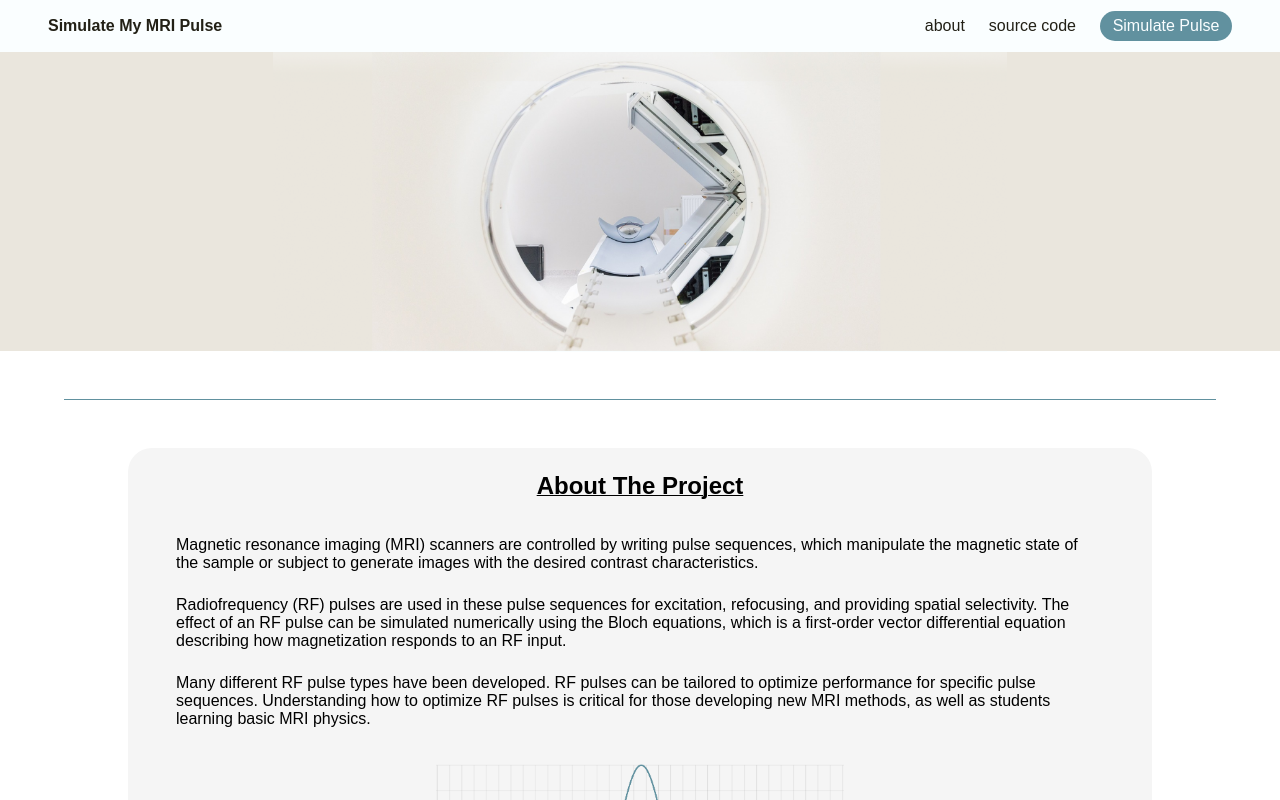
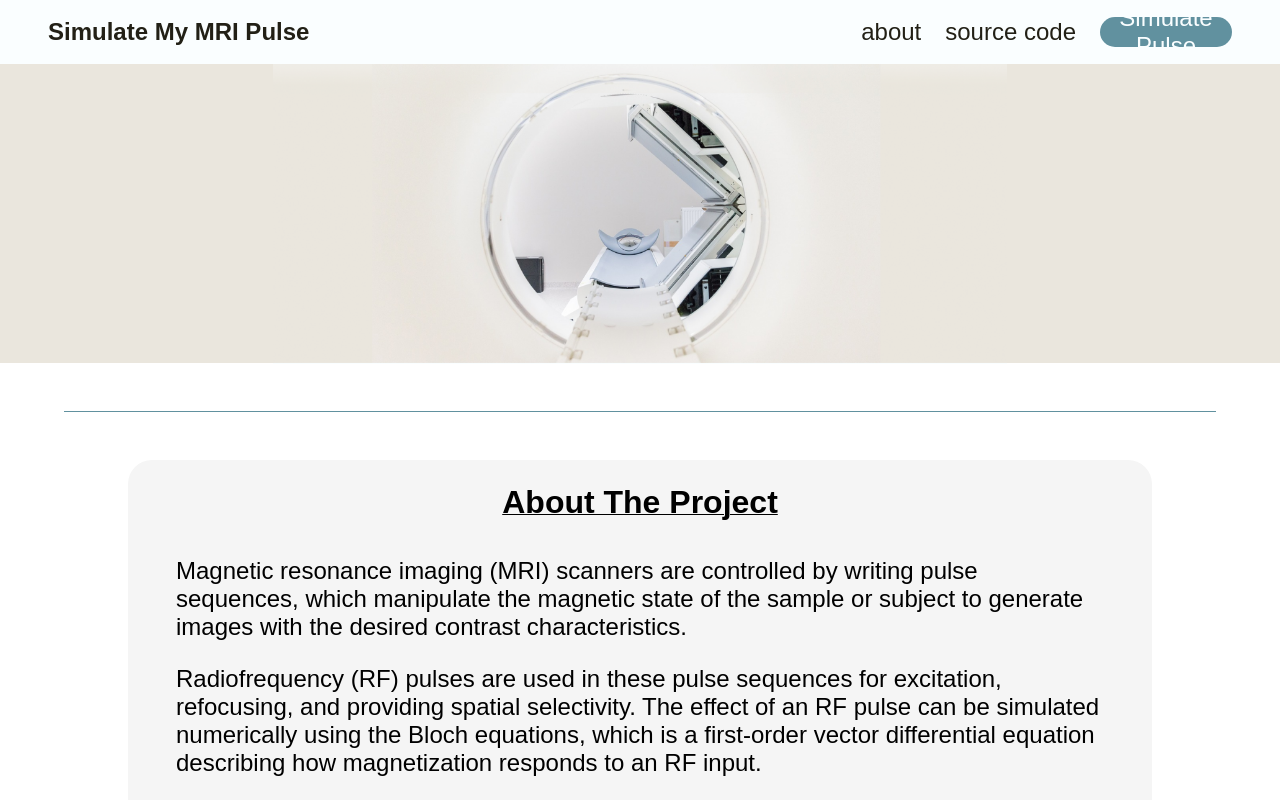
Before and after one commit to madelinemcg/mr-pulse-rest, a React (Create React App) app in the folder client/: page / in a window 1280 px wide. Built offline with nearby package versions, Linux system fonts and the light colour scheme.

Commit message:
Font Size Fix (#22)
* pulses added - HSn error

* pulses added

* chart fixed

* Pretty (#20)

* format fixed

---------

Co-authored-by: mcgin374 <mcgin374@umn.edu>

* font correction

---------

Co-authored-by: mcgin374 <mcgin374@umn.edu>

```diff
--- a/client/src/components/Header/Header.scss
+++ b/client/src/components/Header/Header.scss
@@ -5,7 +5,7 @@
   display: flex;
   align-items: center;
   background-color: COLORS.$WHITE;
-  height: 52px;
+  height: 64px;
   width: 100%;
   z-index: 5;
   position: sticky;
@@ -23,7 +23,7 @@
       width: 30%;
       padding-left: 48px;
       color: COLORS.$BLACK;
-      font-size: 16px;
+      font-size: 24px;
       font-weight: bold;
     }
 
@@ -44,7 +44,7 @@
       .link {
         color: COLORS.$BLACK;
         cursor: pointer;
-        font-size: 16px;
+        font-size: 24px;
         padding: 0 12px;
       }
     }
@@ -63,7 +63,7 @@
           text-decoration: none;
           text-align: center;
           border-radius: 40px;
-          font-size: 16px;
+          font-size: 24px;
           font-weight: 500;
           height: 30px;
           width: 132px;
--- a/client/src/components/PulseGraph/PulseGraph.scss
+++ b/client/src/components/PulseGraph/PulseGraph.scss
@@ -7,6 +7,7 @@
 
     .title {
         justify-content: center;
+        font-size: 24px;
         font-weight: bolder !important;
         color: COLORS.$BLACK
     }
--- a/client/src/pages/HomePage/HomePage.scss
+++ b/client/src/pages/HomePage/HomePage.scss
@@ -18,7 +18,7 @@
             text-decoration: none;
             text-align: center;
             border-radius: 40px;
-            font-size: 16px;
+            font-size: 24px;
             font-weight: 500;
             height: 30px;
             width: 132px;
@@ -61,7 +61,7 @@
 
         .title {
             font-weight: bold;
-            font-size: 24px;
+            font-size: 32px;
             text-decoration: underline;
             text-decoration-thickness: 1px;
             padding: 24px;
@@ -73,6 +73,7 @@
 
             .paragraph {
                 padding: 12px 0;
+                font-size: 24px;
             }
         }
 
@@ -101,7 +102,7 @@
                 text-decoration: none;
                 text-align: center;
                 border-radius: 40px;
-                font-size: 16px;
+                font-size: 24px;
                 font-weight: 500;
                 height: 30px;
                 width: 132px;
```
